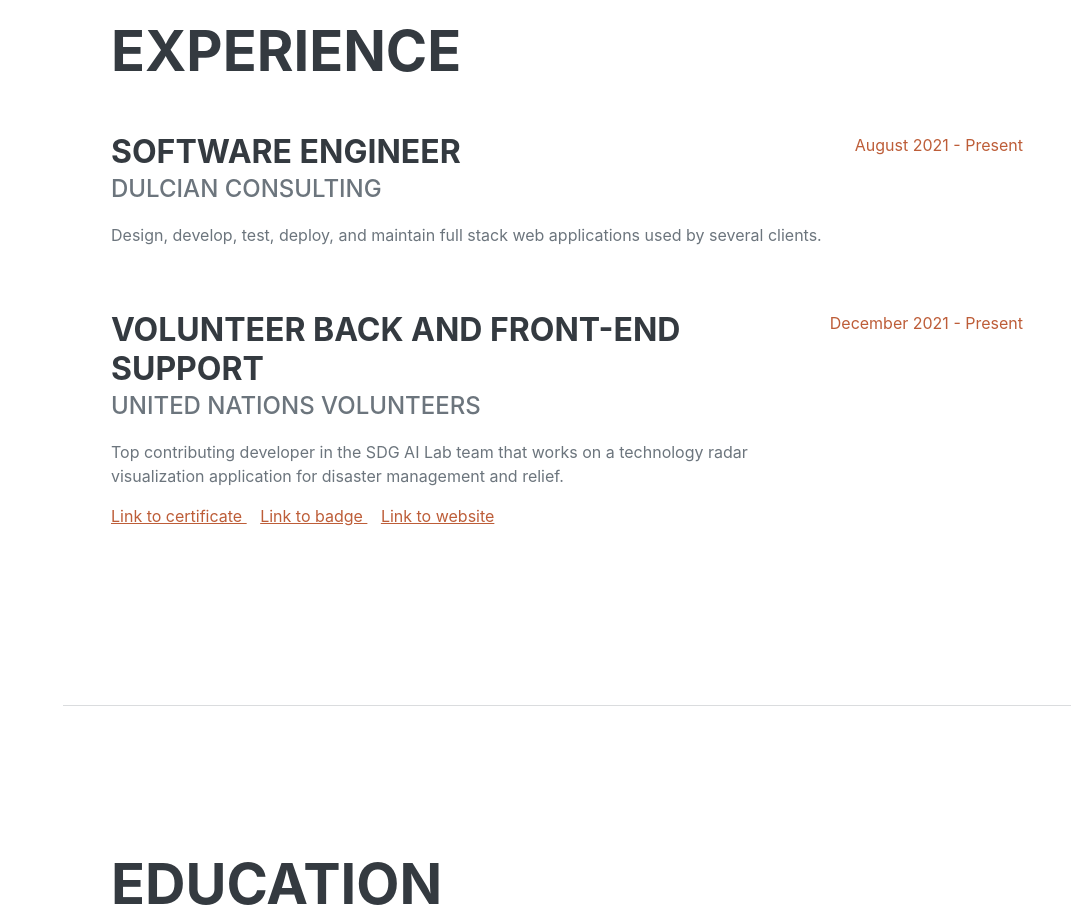
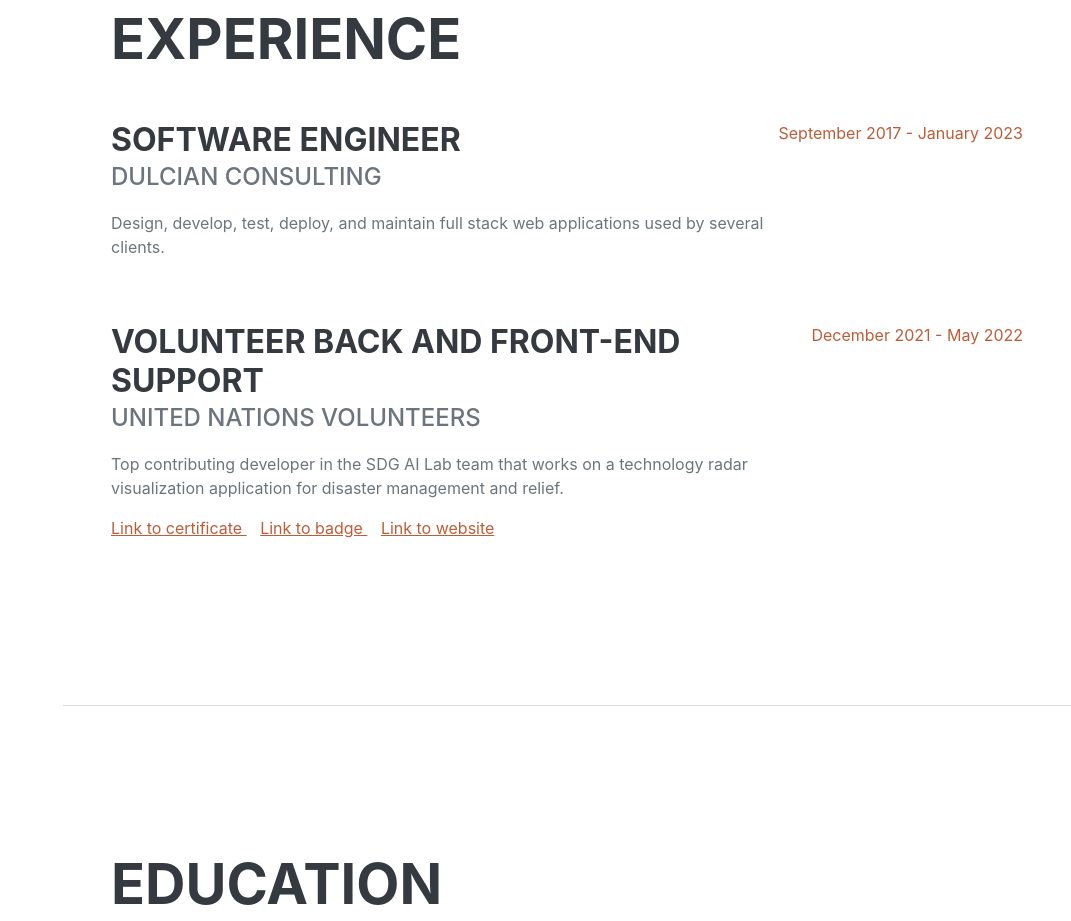
Before and after one commit to Eyu-Tes/portfolio, a plain HTML site: page index.html in a window 1280 px wide. Shown: the part 3480-4401 px from the top of the page, without its empty margins (209-1280 px from the left). Drawn offline with nearby package versions, Linux system fonts and the light colour scheme; a web font is replaced by a local one.

Commit message:
Update index.html

```diff
--- a/index.html
+++ b/index.html
@@ -661,7 +661,7 @@
               </p>
             </div>
             <div class="flex-shrink-0">
-              <span class="text-primary">August 2021 - Present</span>
+              <span class="text-primary">September 2017 - January 2023</span>
             </div>
           </div>
           <div
@@ -690,7 +690,7 @@
               </p>
             </div>
             <div class="flex-shrink-0">
-              <span class="text-primary">December 2021 - Present</span>
+              <span class="text-primary">December 2021 - May 2022</span>
             </div>
           </div>
         </div>
```
